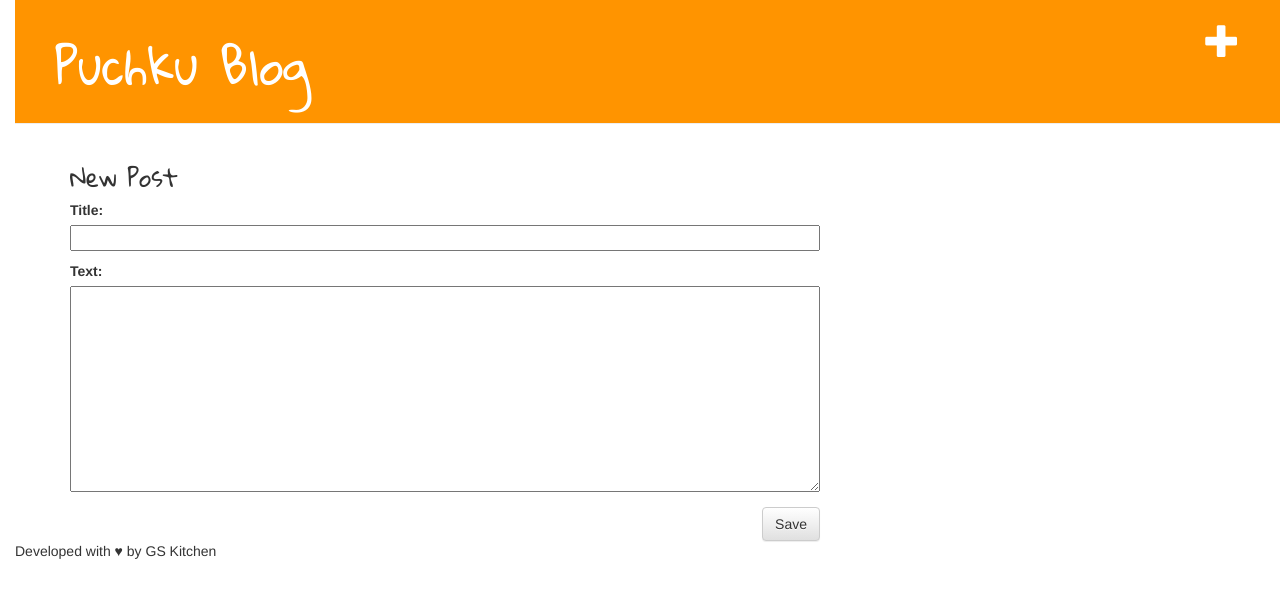
After one commit to GSKitchen/my-first-blog, a Django app: template blog/templates/blog/post-edit.html in a window 1280 px wide. The commit adds this page. Shown: the top 598 px of the page. Run offline with Django 3.2, Linux system fonts and the light colour scheme; the template is opened without the code that fills it: values that come from a table or form of the project are taken from there, others are empty; some libraries are stand-ins or nearby versions.

Commit message:
added <meta in head and other file like form.py

```diff
--- /dev/null
+++ b/blog/forms.py
@@ -0,0 +1,8 @@
+from django import forms
+from .models import Post
+
+class PostForm(forms.ModelForm):
+
+    class Meta:
+        model = Post
+        fields = ('title', 'text',)
--- a/blog/templates/blog/base.html
+++ b/blog/templates/blog/base.html
@@ -3,6 +3,9 @@
 <html>
     <head>
         <title>Puchku Blog</title>
+        <meta charset="utf-8">
+        <meta name="viewport" content="width=device-width, initial-scale=1, shrink-to-fit=no">
+        <meta name="robots" content="noindex">
         <link rel="stylesheet" href="//maxcdn.bootstrapcdn.com/bootstrap/3.2.0/css/bootstrap.min.css">
         <link rel="stylesheet" href="//maxcdn.bootstrapcdn.com/bootstrap/3.2.0/css/bootstrap-theme.min.css">
         <link href="https://fonts.googleapis.com/css?family=Gloria+Hallelujah" rel="stylesheet">
@@ -10,6 +13,7 @@
     </head>
     <body>
         <div class="page-header">
+            <a href="{% url 'post_new' %}" class="top-menu"><span class="glyphicon glyphicon-plus"></span></a>
             <h1><a href="/">Puchku Blog</a></h1>
         </div>
 
--- /dev/null
+++ b/blog/templates/blog/post-edit.html
@@ -0,0 +1,9 @@
+{% extends 'blog/base.html' %}
+
+{% block content %}
+<h3>New Post</h3>
+<form method="POST" class="post-form">{% csrf_token %}
+  {{ form.as_p }}
+  <button type="submit" class="save btn btn-default">Save</button>
+</form>
+{% endblock %}
--- a/blog/urls.py
+++ b/blog/urls.py
@@ -3,5 +3,6 @@ from . import views
 
 urlpatterns = [
     path('', views.post_list, name = 'post_list'),
-    path('<int:pk>/', views.post_detail, name='post_detail')
+    path('<int:pk>/', views.post_detail, name='post_detail'),
+    path('post/new/', views.post_new, name='post_new'),
 ]
```
Also changed, not shown: blog/views.py (+16 -1 lines).
